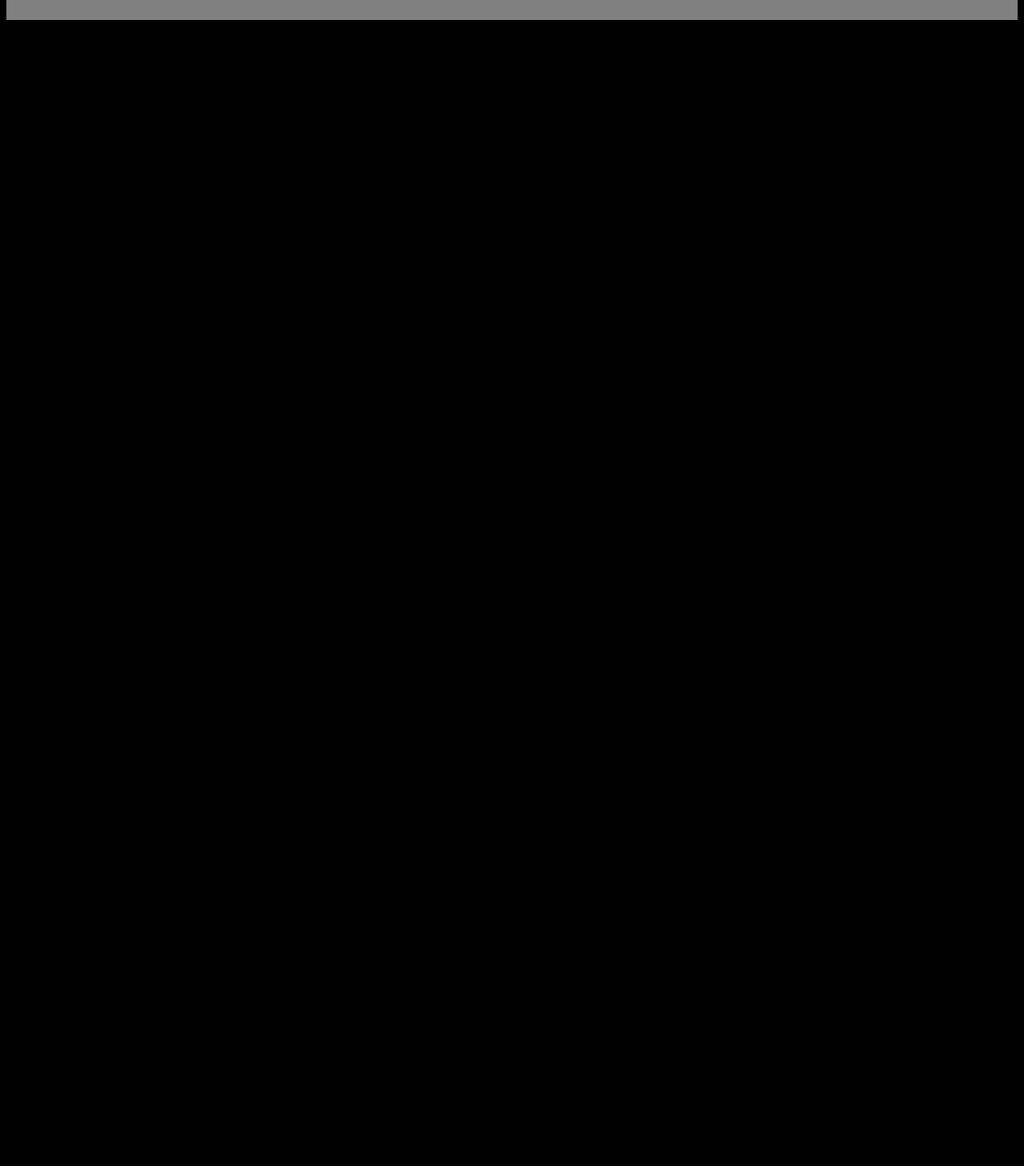
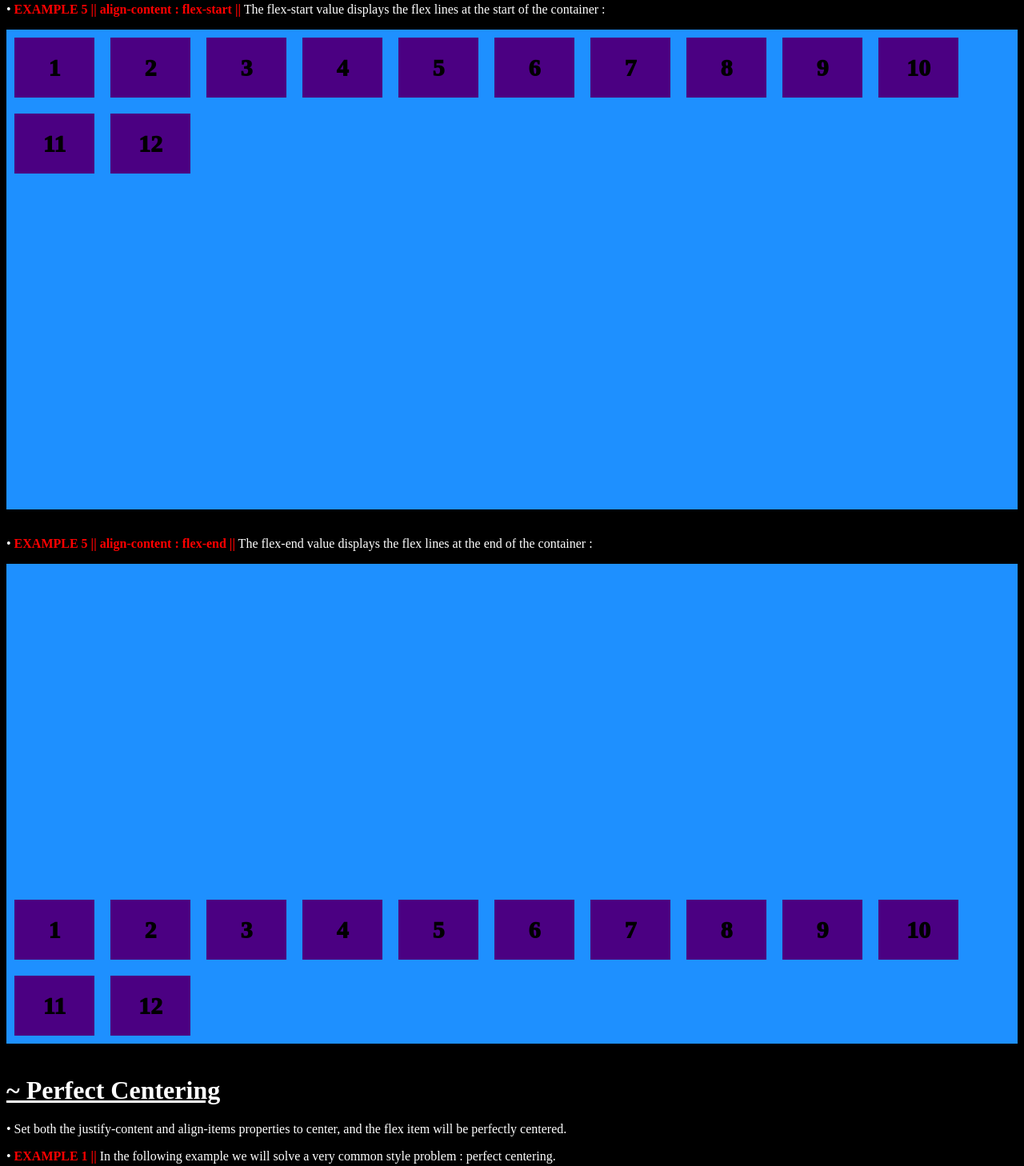
Before and after one commit to shubham2o/Flex-Gallery-Panel, a plain HTML site: page Doubts/doubts.html in a window 1280 px wide. Shown: the part 7724-9182 px from the top of the page at 80% size. Before the commit the page ends 7757 px from the top, so only its background shows below. Drawn offline with Linux system fonts and the light colour scheme.

Commit message:
Full Flexbox completed and added

```diff
--- a/Doubts/doubts.css
+++ b/Doubts/doubts.css
@@ -493,3 +493,66 @@ EXAMPLE 1 || align-content : space-between || */
     font-size : 30px;
     font-weight : 1000;
 }
+
+
+/* EXAMPLE 5 || align-content : flex-start || */
+.a_c_fs {
+    display: flex;
+    height : 600px;
+    flex-wrap : wrap;
+    align-content : flex-start;
+    overflow : scroll;
+    background-color : dodgerblue;
+}
+
+
+.a_c_fs > div {
+    background-color : indigo;
+    width : 100px;
+    line-height : 75px;
+    text-align : center;
+    color : black;
+    margin : 10px;
+    font-size : 30px;
+    font-weight : 1000;
+}
+
+
+/* EXAMPLE 6 || align-content : flex-end || */
+.a_c_fe {
+    display: flex;
+    height : 600px;
+    flex-wrap : wrap;
+    align-content : flex-end;
+    overflow : scroll;
+    background-color : dodgerblue;
+}
+
+
+.a_c_fe > div {
+    background-color : indigo;
+    width : 100px;
+    line-height : 75px;
+    text-align : center;
+    color : black;
+    margin : 10px;
+    font-size : 30px;
+    font-weight : 1000;
+}
+
+
+/* Perfect Centering */
+.p_c {
+    display : flex;
+    justify-content : center;
+    align-items : center;
+    height : 300px;
+    background-color : orange;
+}
+
+
+.p_c > div {
+    background-color : red;
+    width : 100px;
+    height : 100px;
+}
--- a/Doubts/doubts.html
+++ b/Doubts/doubts.html
@@ -350,6 +350,57 @@
         <div>12</div>
     </div>
     <br>
+
+    <!-- EXAMPLE 5 || align-content : flex-start || -->
+    <p>• <strong>EXAMPLE 5 || align-content : flex-start ||</strong>
+        The flex-start value displays the flex lines at the start of the container :</p>
+    <div class="a_c_fs">
+        <div>1</div>
+        <div>2</div>
+        <div>3</div>
+        <div>4</div>
+        <div>5</div>
+        <div>6</div>
+        <div>7</div>
+        <div>8</div>
+        <div>9</div>
+        <div>10</div>
+        <div>11</div>
+        <div>12</div>
+    </div>
+    <br>
+
+    <!-- EXAMPLE 6 || align-content : flex-end || -->
+    <p>• <strong>EXAMPLE 5 || align-content : flex-end ||</strong>
+        The flex-end value displays the flex lines at the end of the container :</p>
+    <div class="a_c_fe">
+        <div>1</div>
+        <div>2</div>
+        <div>3</div>
+        <div>4</div>
+        <div>5</div>
+        <div>6</div>
+        <div>7</div>
+        <div>8</div>
+        <div>9</div>
+        <div>10</div>
+        <div>11</div>
+        <div>12</div>
+    </div>
+    <br>
+
+    <!-- Perfect Centering -->
+    <h1>~ Perfect Centering</h1>
+    <p>• Set both the justify-content and align-items properties to center, and the flex item will be perfectly
+        centered.</p>
+
+    <!-- EXAMPLE 1 -->
+    <p>• <strong>EXAMPLE 1 ||</strong>
+        In the following example we will solve a very common style problem : perfect centering.</p>
+    <div class="p_c">
+        <div></div>
+    </div>
+    <br>
     <hr size="30" noshade>
 
 
```
